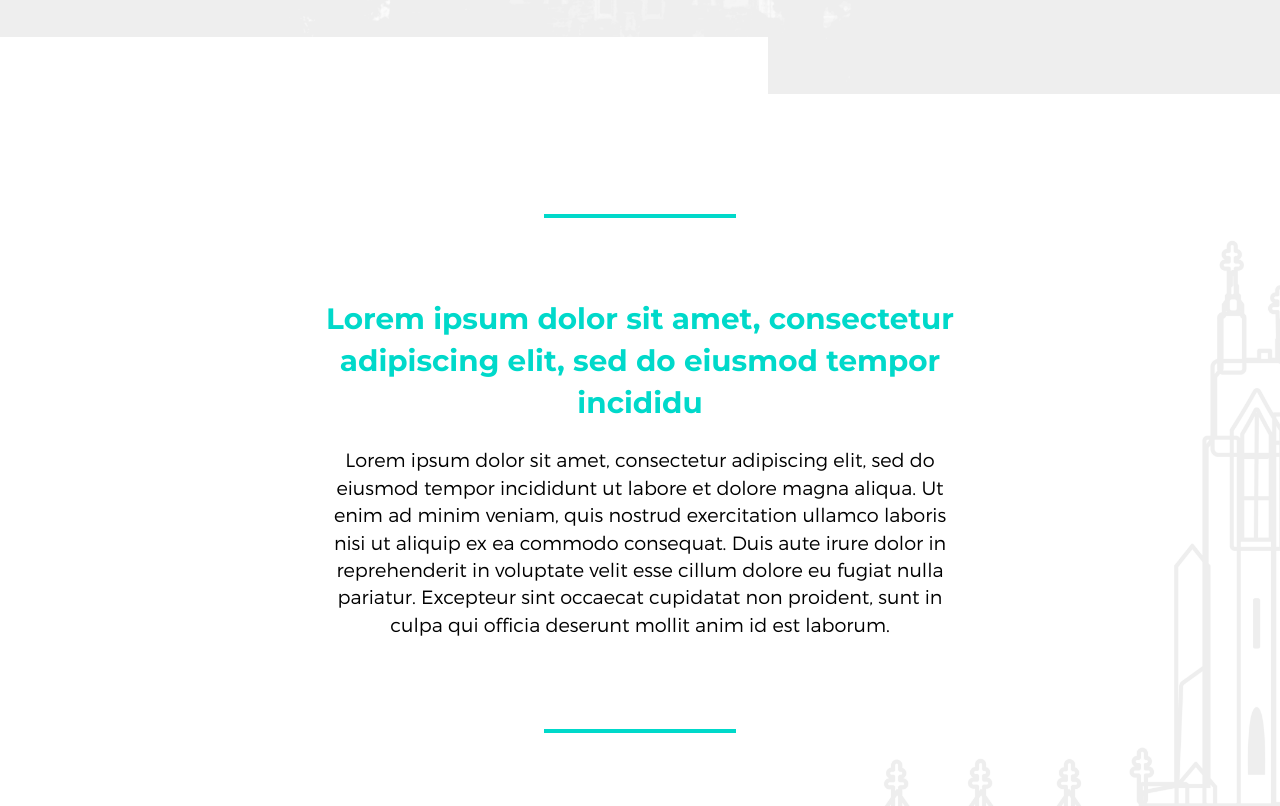
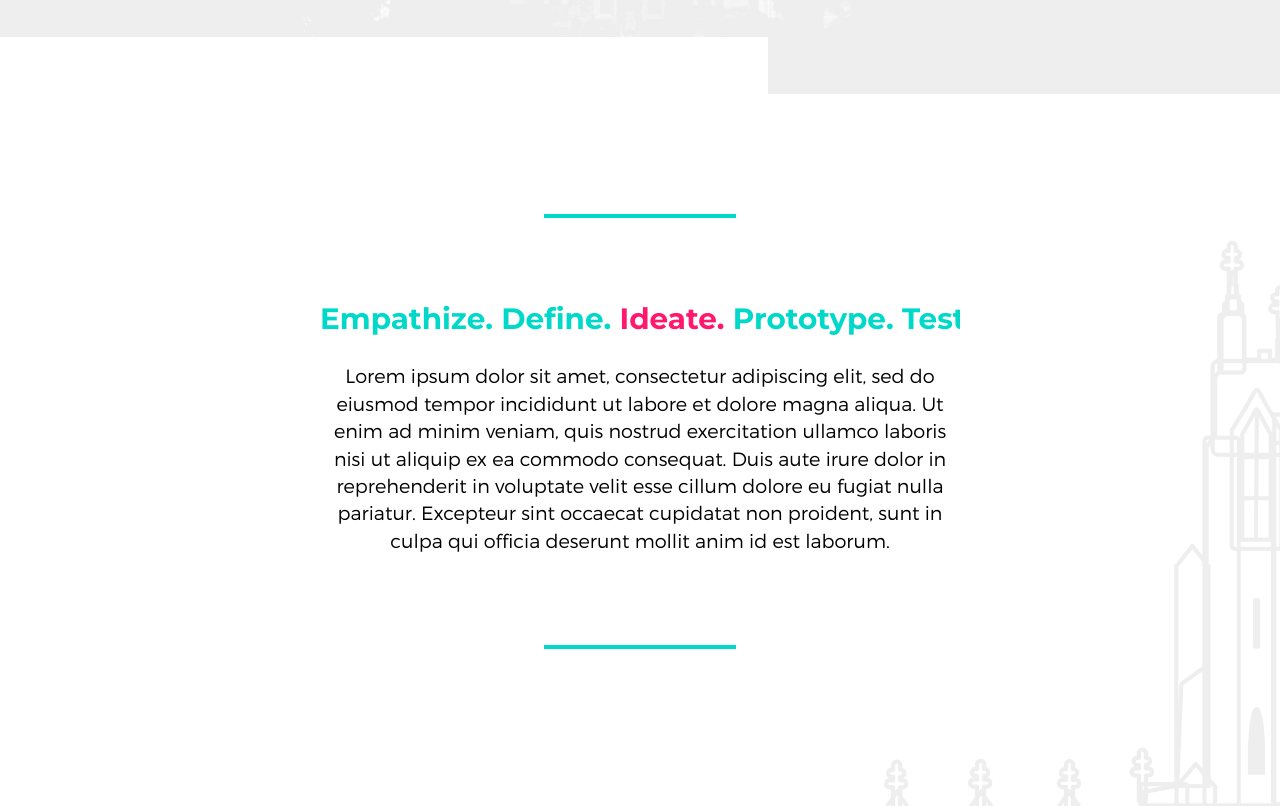
Before and after one commit to hack-duke/hackduke-ideate, a plain HTML site: page index.html in a window 1280 px wide. Shown: the part 786-1592 px from the top of the page. Drawn offline with nearby package versions, Linux system fonts and the light colour scheme; a script that the page names is missing; a web font is replaced by a local one.

Commit message:
about tagline

```diff
--- a/css/styles.css
+++ b/css/styles.css
@@ -163,7 +163,8 @@ body{
 	margin-top: 0;
 	margin-bottom: 0.5%;
 	font-size: 2.3vw;
-	letter-spacing: auto;
+	overflow: hidden;
+    white-space: nowrap;
 }
 
 .aboutrule{
--- a/index.html
+++ b/index.html
@@ -77,7 +77,7 @@
 			<br>
 			<br>
 			<br>
-			<p class="landing-text abouthead">Lorem ipsum dolor sit amet, consectetur adipiscing elit, sed do eiusmod tempor incididu</p>
+			<p class="landing-text abouthead">Empathize. Define. <span style="color: #FF186E;">Ideate.</span> Prototype. Test.</p>
 			<br>
 			<p class="aboutbody">
 			Lorem ipsum dolor sit amet, consectetur adipiscing elit, sed do eiusmod tempor incididunt ut labore et dolore magna aliqua. Ut enim ad minim veniam, quis nostrud exercitation ullamco laboris nisi ut aliquip ex ea commodo consequat. Duis aute irure dolor in reprehenderit in voluptate velit esse cillum dolore eu fugiat nulla pariatur. Excepteur sint occaecat cupidatat non proident, sunt in culpa qui officia deserunt mollit anim id est laborum.</p>
```
